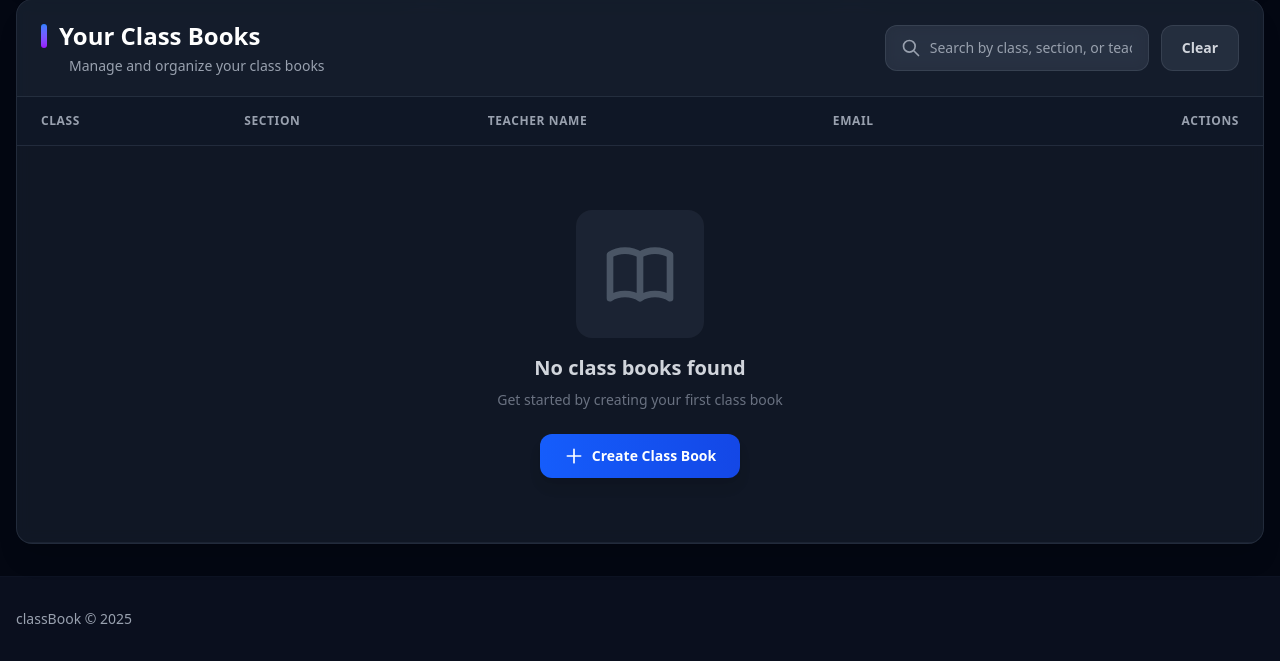
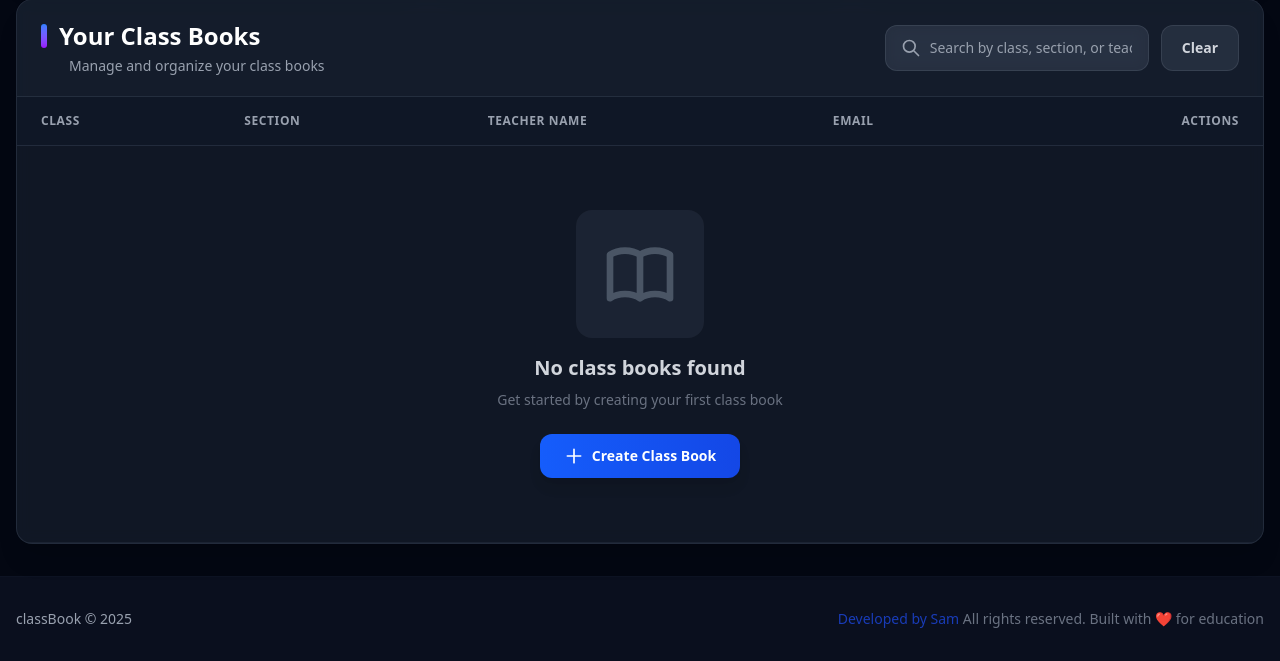
Before and after one commit to sam-x-specx/classbook, a Django app: page /clsbook/ in a window 1280 px wide. Shown: the part 414-1075 px from the top of the page. Run offline with Django 5.2, Linux system fonts and the light colour scheme; the visitor is signed in with stand-in values (Sample User, id 1); data that the repository does not hold is empty.

Commit message:
Initial commit

```diff
--- a/about/templates/about/abouthome.html
+++ b/about/templates/about/abouthome.html
@@ -190,3 +190,5 @@
     </div>
 </div>
 {% endblock %}
+
+<!-- https://github.com/sam-x-specx/classbook -->
--- a/clsbook/forms.py
+++ b/clsbook/forms.py
@@ -176,7 +176,7 @@ class StudentForm(forms.ModelForm):
 
 
 # Secret key for teacher registration
-SECRET_KEY = "" # Add secrect key
+SECRET_KEY = "CLASEBOOK20PB"
 User = get_user_model()
 
 class TeacherSignupForm(SignupForm):
--- a/home/templates/home/base.html
+++ b/home/templates/home/base.html
@@ -248,6 +248,13 @@
                 <div class="flex items-center space-x-2">
                     <span class="text-gray-400 text-sm font-medium">classBook © 2025</span>
                 </div>
+                                <p class="text-gray-500 text-sm">
+                <a href="mailto:sam.sa@gmail.com" class="text-blue-800">
+                    Developed by Sam
+                </a>
+                All rights reserved. Built with ❤️ for education
+                </p>
+
             </div>
         </div>
     </footer>
```
Also changed, not shown: classbook/settings.py (+4 -4 lines), clsbook/apps.py (line endings or trailing spaces).
